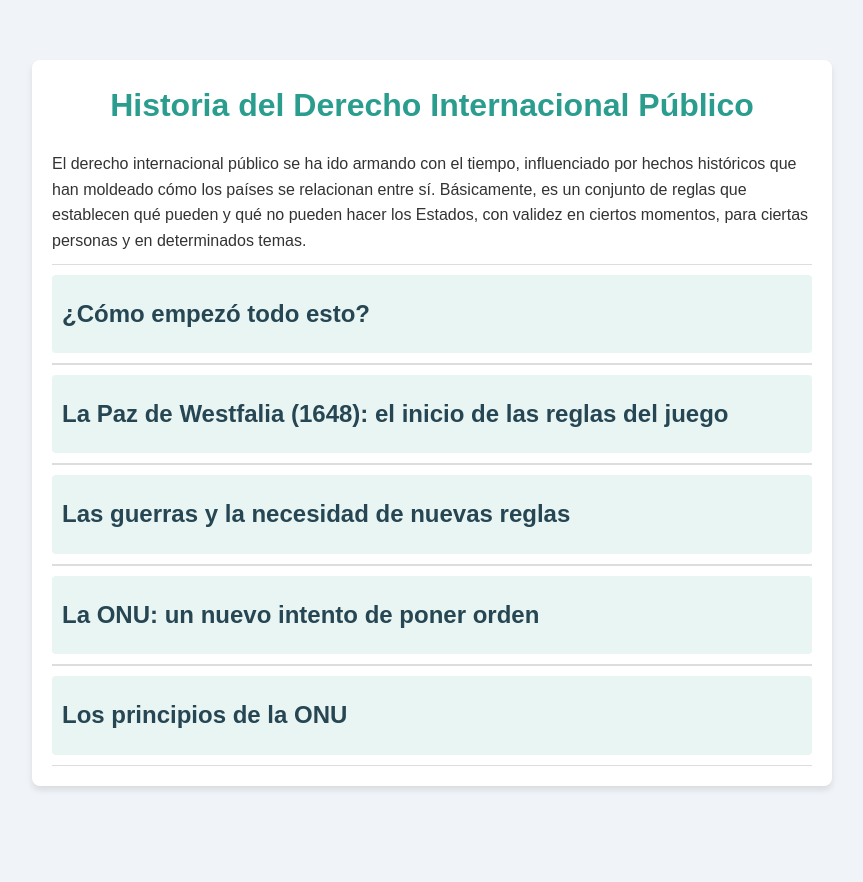
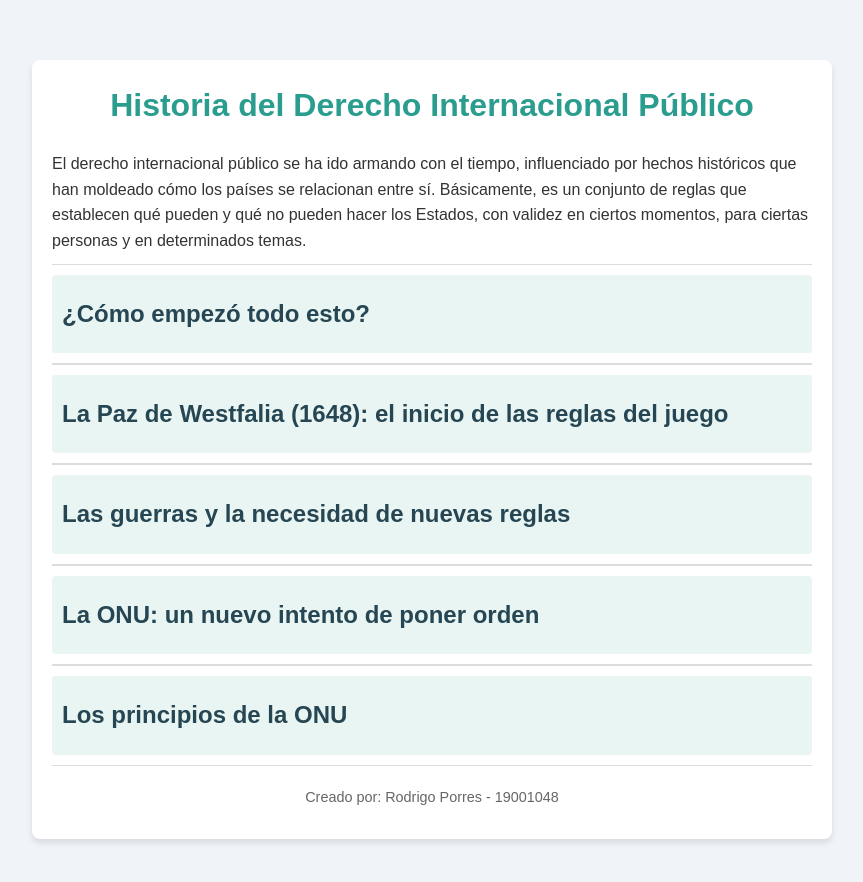
Before and after one commit to Porres1/inter, a plain HTML site: page index.html in a window 1280 px wide. Shown: the whole page, without its empty margins (208-1071 px from the left). Before the commit the page ends 846 px from the top, so only its background shows below. Drawn offline with Linux system fonts and the light colour scheme.

Commit message:
Update index.html

```diff
--- a/index.html
+++ b/index.html
@@ -3,7 +3,7 @@
 <head>
   <meta charset="UTF-8">
   <meta name="viewport" content="width=device-width, initial-scale=1">
-  <title>Historia del Derecho Internacional Público Rodrigo Porres 19001048</title>
+  <title>Historia del Derecho Internacional Público</title>
   <style>
     /* Reset básico */
     * {
@@ -88,6 +88,13 @@
 
     a.toggle-btn:hover {
       text-decoration: underline;
+    }
+
+    footer {
+      text-align: center;
+      margin-top: 20px;
+      font-size: 0.9em;
+      color: #666;
     }
   </style>
 </head>
@@ -183,6 +190,10 @@
       </div>
     </div>
 
+    <!-- Pie de página con el nombre y matrícula -->
+    <footer>
+      <p>Creado por: Rodrigo Porres - 19001048</p>
+    </footer>
   </div>
 
   <script>
```
